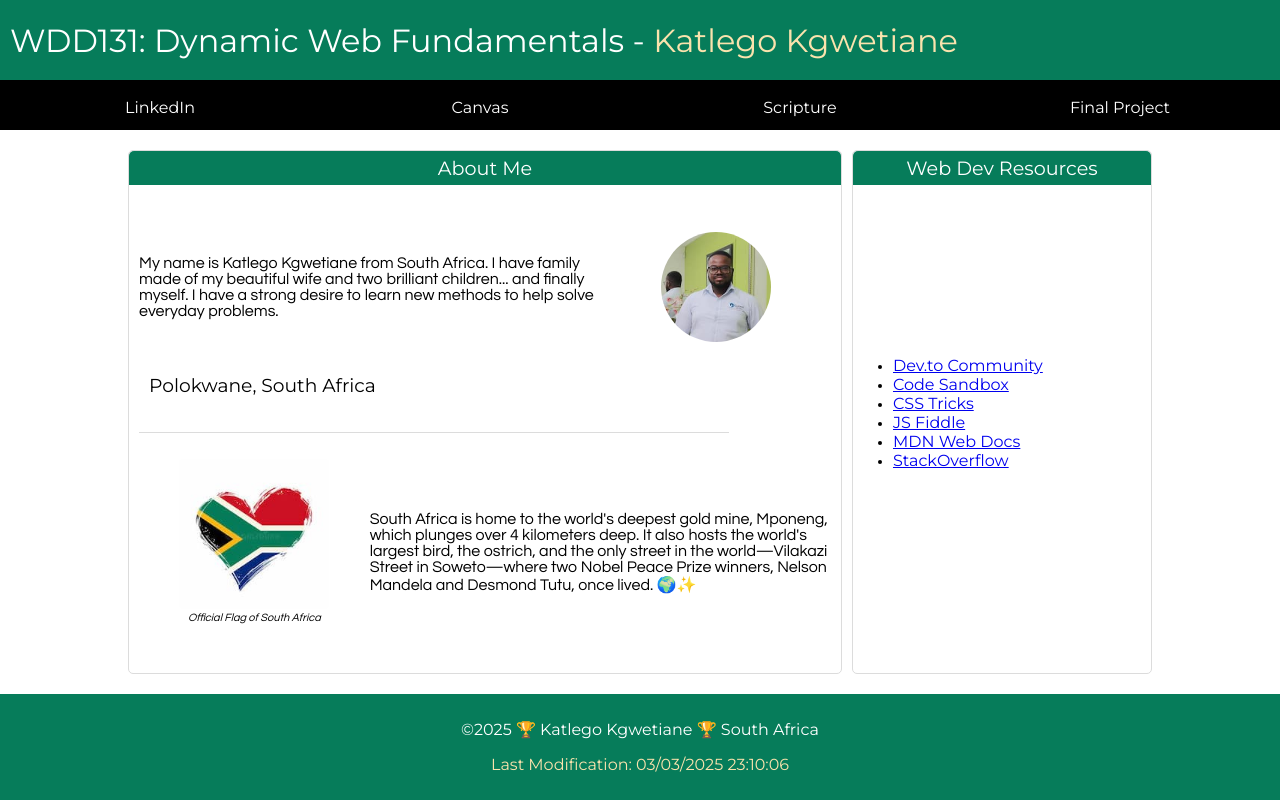
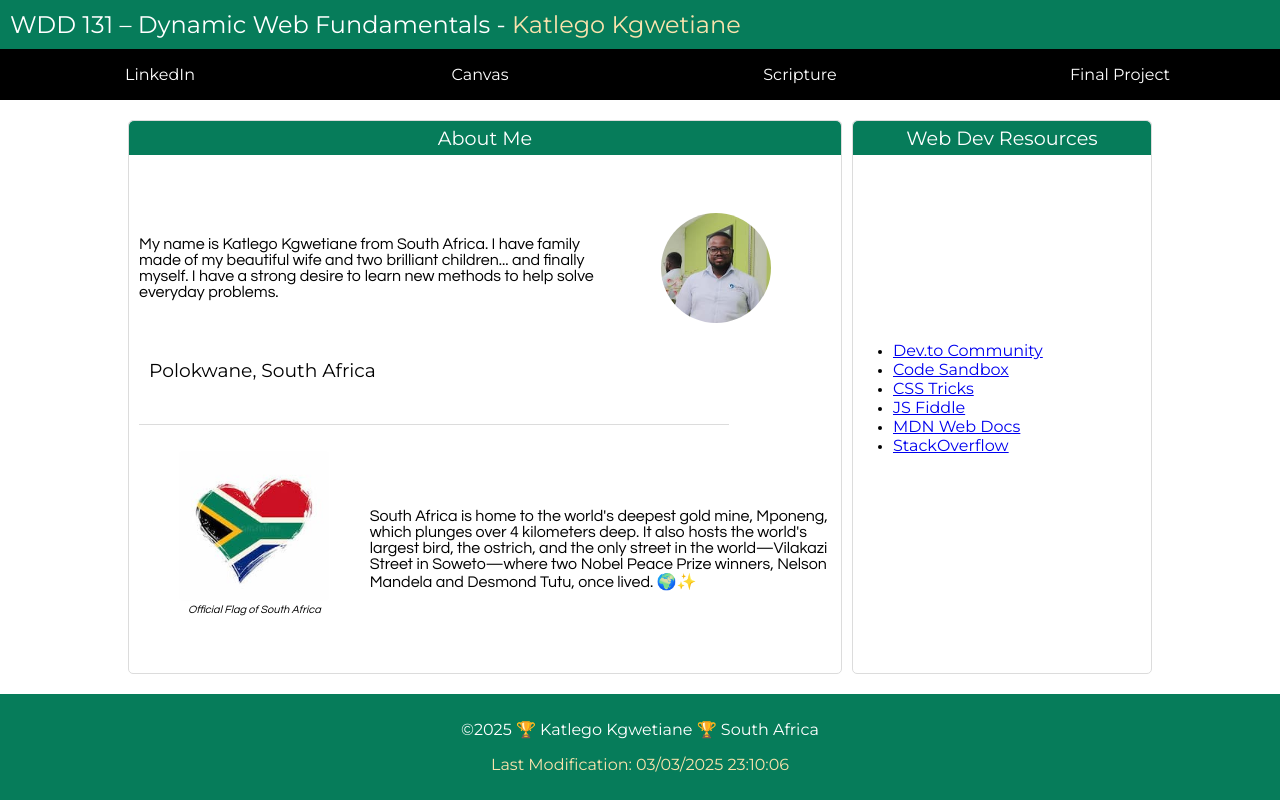
Before and after one commit to anton-wolf/wdd131, a plain HTML site: page index.html in a window 1280 px wide. Drawn offline with Linux system fonts and the light colour scheme.

Commit message:
Initial commit including week01 assignment.

```diff
--- a/index.html
+++ b/index.html
@@ -17,9 +17,8 @@
 <body>
 <header>
     <h1>
-        WDD131: Dynamic Web Fundamentals - <span>Katlego Kgwetiane</span>
+        WDD 131 – Dynamic Web Fundamentals - <span>Katlego Kgwetiane</span>
     </h1>
-</header>
     <nav>
         <ul>
             <li><a target="_blank" href="https://www.linkedin.com/in/katlego-kgwetiane-31b463a9/">LinkedIn</a></li>
@@ -30,6 +29,8 @@
             <li><a href="#">Final Project</a></li>
         </ul>
     </nav>
+</header>
+
 <main>
     <section class="card">
         <h2>About Me</h2>
--- a/styles/base.css
+++ b/styles/base.css
@@ -5,11 +5,10 @@
 
 body {
     display: grid;
-    grid-template-rows: 80px 50px 1fr auto;
+    grid-template-rows: auto  1fr auto;
     grid-template-columns: 1fr .5fr;
     grid-template-areas:
     "header header"
-    "nav nav"
     "main main"
     "footer footer";
     height: 100vh;
@@ -30,12 +29,20 @@ header {
     grid-area: header;
     background-color: var(--primary_colour);
     color: white;
-    padding: 10px;
+
     display: grid;
+    grid-template-rows: auto auto;
+    grid-template-columns: 1fr;
+    grid-template-areas:
+    "h1"
+    "nav";
 }
 
 header h1 {
     align-self: center;
+    grid-area: h1;
+    padding: 10px;
+    font-size: 1.5rem;
 }
 
 header h1 span {
@@ -44,9 +51,8 @@ header h1 span {
 
 nav {
     grid-area: nav;
+    color: white;
     background-color: black;
-    color: white;
-
     align-items: center;
 }
 
@@ -66,12 +72,11 @@ nav ul li a {
     text-decoration: none;
     color: #FFF;
     text-align: center;
-    padding: 2px 0;
 }
 
 
 nav ul li a:hover {
-    border-bottom: solid var(--primary_colour) medium;
+    color: var(--primary_colour);
 
 }
 
```
Lines whose indentation alone changed are shown as unchanged.
